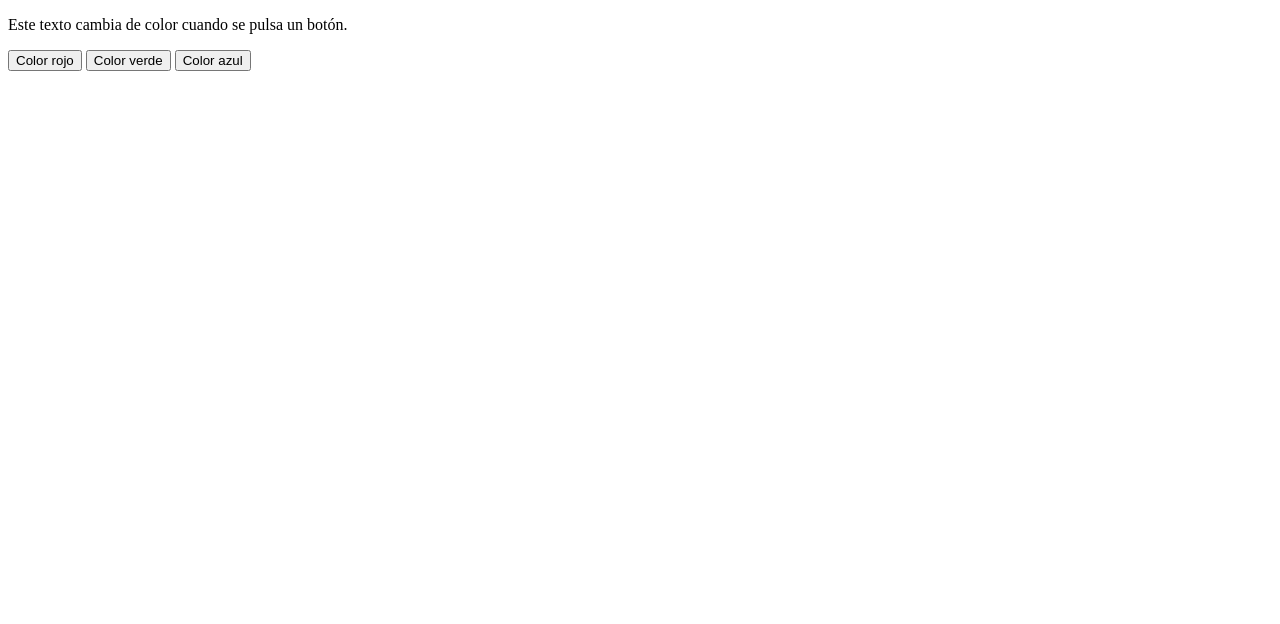
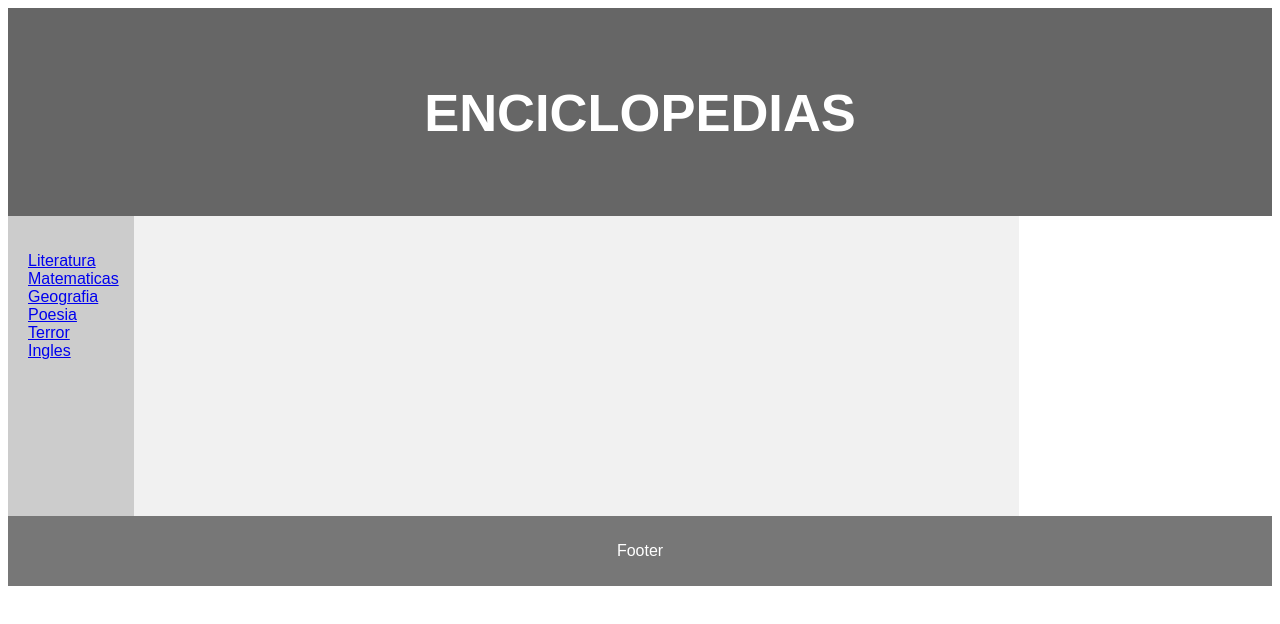
Before and after one commit to LuisCesarSanchez/Prueba-de-sistema-web, a plain HTML site: page Enciclopedias.html in a window 1280 px wide. Drawn offline with Linux system fonts and the light colour scheme.

Commit message:
Add files via upload

```diff
--- a/Enciclopedias.html
+++ b/Enciclopedias.html
@@ -1,17 +1,103 @@
+<!DOCTYPE html>
+<html lang="en">
+<head>
+<title>Enciclopedias</title>
+<meta charset="utf-8">
+<meta name="viewport" content="width=device-width, initial-scale=1">
+<style>
+* {
+  box-sizing: border-box;
+}
 
-<!DOCTYPE html>
-<html>
+body {
+  font-family: Arial, Helvetica, sans-serif;
+}
+
+
+header {
+  background-color: #666;
+  padding: 30px;
+  text-align: center;
+  font-size: 35px;
+  color: white;
+}
+
+
+nav {
+  float: left;
+  width: 10%;
+  height: 300px;
+  background: #ccc;
+  padding: 20px;
+}
+
+
+nav ul {
+  list-style-type: none;
+  padding: 0;
+}
+
+article {
+  float: left;
+  padding: 20px;
+  width: 70%;
+  background-color: #f1f1f1;
+  height: 300px;
+}
+
+
+section::after {
+  content: "";
+  display: table;
+  clear: both;
+}
+
+
+footer {
+  background-color: #777;
+  padding: 10px;
+  text-align: center;
+  color: white;
+}
+
+
+@media (max-width: 600px) {
+  nav, article {
+    width: 100%;
+    height: auto;
+  }
+}
+</style>
+</head>
 <body>
 
-<p id="demo">Este texto cambia de color cuando se pulsa un botón.</p>
-<button onclick="cambiaColortexto('red')">Color rojo</button>
-<button onclick="cambiaColortexto('green')">Color verde</button>
-<button onclick="cambiaColortexto('blue')">Color azul</button>
-<script>
-function cambiaColortexto(color) {
-    document.getElementById("demo").style.color = color;
-}
-</script>
+
+
+<header>
+  <h2>ENCICLOPEDIAS</h2>
+</header>
+
+<section>
+  <nav>
+    <ul>
+      <li><a href="#">Literatura</a></li>
+      <li><a href="#">Matematicas</a></li>
+      <li><a href="#">Geografia</a></li>
+      <li><a href="#">Poesia</a></li>
+      <li><a href="#">Terror</a></li>
+      <li><a href="#">Ingles</a></li>
+    </ul>
+  </nav>
+
+  <article>
+    <h1></h1>
+
+  </article>
+</section>
+
+<footer>
+  <p>Footer</p>
+</footer>
 
 </body>
 </html>
```
